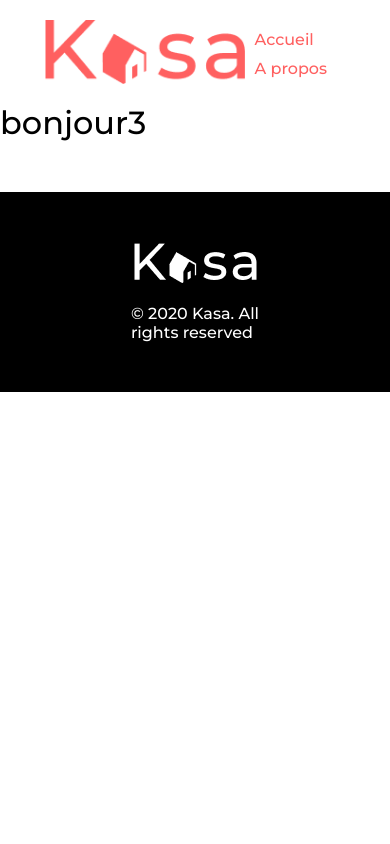
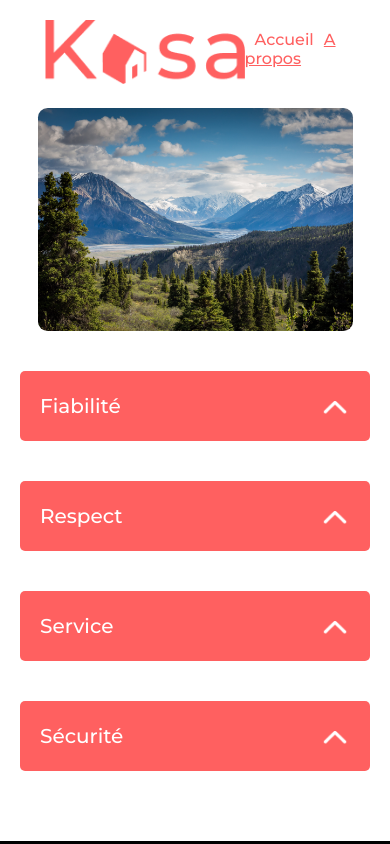
Before and after one commit to kyllianschneider/Kasa-8, a React (Vite) app in the folder Kasa/: page /About in a window 390 px wide. Shown: the top 844 px of the page. Built offline with nearby package versions, Linux system fonts and the light colour scheme.

Commit message:
banner update and minor fix, still working on it, commit for remote work

```diff
--- a/Kasa/src/components/Banner/Banner.jsx
+++ b/Kasa/src/components/Banner/Banner.jsx
@@ -1,9 +1,12 @@
-import '../Banner/banner.scss';
+import "../Banner/banner.scss";
 
-function Banner({texte}) {
-    return(
-        <div className='banner'>
-            {/* <img className="banner__img" src={image} alt="Bannière"/> */}
+function Banner({ texte }) {
+    const route = "/";
+
+    return (
+        // a faire en dessous c'est un example
+        <div className={`banner ${route == "/" ? "banner--home" : "banner--about"}`}>
+
             <div className="banner__overlay"></div>
             <span className="banner__title">{texte}</span>
         </div>
--- a/Kasa/src/components/Banner/banner.scss
+++ b/Kasa/src/components/Banner/banner.scss
@@ -6,6 +6,22 @@
         display: flex;
     }
 }
+// c'est un example á mettre en dessous.
+
+
+// .banniere {
+//     display: flex;
+//     width: 90%;
+//     height: 223px;
+//     &--home{
+//         background-image: "";
+//     }
+//     &--about{
+//         background-image: "";
+//     }
+// }
+
+
 .banner {
     display: flex;
     position: relative;
@@ -13,7 +29,10 @@
     height: 223px;
     margin-bottom: 20px;
     margin-top: 5px;
-    background-image: url("../../assets/home-banner.png");
+    &--home{
+         background-image: url("../../assets/home-banner.png");
+    }
+
     background-size: cover;
     border-radius: 0.6rem;
 
--- /dev/null
+++ b/Kasa/src/components/Collapse/Collapse.jsx
@@ -0,0 +1,24 @@
+import { useState } from "react";
+import "./collapse.scss";
+import fleche from "../../assets/fleche.png";
+
+function Collapse({ titre, description, className1, className2 }) {
+    const [visible, setVisible] = useState(false);
+
+    const openCollapse = () => {
+        setVisible(!visible);
+    };
+
+    return (
+        <div className={className1}>
+            <div className={className2}>
+                <div className="collapse__title">{titre}</div>
+                <img onClick={openCollapse} src={fleche} alt="Ouvrir cette liste" className={`collapse__img ${visible ? "true" : ""}`} />
+            </div>
+
+            <div className={`collapse__box ${visible ? "true" : "false"}`}> {description}</div>
+        </div>
+    );
+}
+
+export default Collapse;
--- /dev/null
+++ b/Kasa/src/components/Collapse/collapse.scss
@@ -0,0 +1,113 @@
+@import "../../Styles/varmixin.scss";
+
+.collapse {
+    width: 60%;
+    margin-top: 20px;
+    margin-bottom: 20px;
+
+    @include breakpoint(small) {
+        width: 100%;
+    }
+
+    &__header {
+        align-items: center;
+        background-color: $primary-color;
+        border-radius: 5px;
+        display: inline-flex;
+        height: 25%;
+        min-height: 70px;
+        width: 100%;
+        justify-content: space-between;
+    }
+
+    &__title {
+        font-size: 20px;
+        color: $secondary-color;
+        margin-left: 20px;
+    }
+
+    &__img {
+        display: flex;
+        justify-content: flex-end;
+        height: 30px;
+        width: 30px;
+        margin-right: 20px;
+        transition-duration: 0.8s;
+
+        &.true {
+            transform: rotate(-180deg);
+        }
+    }
+
+    &__img:hover {
+        cursor: pointer;
+    }
+
+    &__box {
+        font-weight: 400;
+        display: flex;
+        align-items: center;
+        color: $primary-color;
+        background-color: $thirdly_color;
+        border-radius: 5px;
+        padding-left: 20px;
+        padding-right: 20px;
+        overflow: hidden;
+
+        height: 0px;
+        transition: height 1s ease;
+
+        &.true {
+            height: 120px;
+            @media (max-width: 1440px) {
+                height: 160px;
+                overflow: auto;
+            }
+            @media (max-width: 1115px) {
+                height: 170px;
+            }
+
+            @include breakpoint(medium) {
+                height: 240px;
+            }
+
+            @include breakpoint(smaller) {
+                height: 230px;
+            }
+
+            @include breakpoint(smallest) {
+                height: 275px;
+            }
+        }
+
+        &.false {
+            height: 0px;
+            transition: height 1s ease;
+        }
+    }
+}
+.collapseLogement {
+    width: 40%;
+    @include breakpoint(small) {
+        width: 100%;
+        margin-bottom: 40px;
+    }
+
+    &__header {
+        align-items: center;
+        border-radius: 5px;
+        display: inline-flex;
+        height: 25%;
+        min-height: 70px;
+        width: 100%;
+        justify-content: space-between;
+        background-color: $primary-color;
+    }
+    &__list {
+        list-style: none;
+        font-weight: 400;
+        @include breakpoint(smaller) {
+            margin-top: 15px;
+        }
+    }
+}
--- a/Kasa/src/components/Nav/nav.scss
+++ b/Kasa/src/components/Nav/nav.scss
@@ -2,8 +2,7 @@
 
 .nav-bar {
     &__link-home,
-    &__link-about,
-    .selected {
+    &__link-about{
         margin-top: 20px;
         color: $primary-color;
         text-decoration: none;
@@ -38,6 +37,6 @@
         padding-left: 10px;
     }
     &.selected:hover {
-        text-decoration: un;
+        text-decoration: underline;
     }
 }
--- /dev/null
+++ b/Kasa/src/components/aboutBanner/aboutBanner.scss
@@ -0,0 +1,12 @@
+.Aboutbanner{
+    width: 90%;
+    display: flex;
+    position: relative;
+    margin: 0 auto;
+    height: 223px;
+    margin-bottom: 20px;
+    margin-top: 5px;
+    background-image: url('../../assets/aboutBanner.png');
+    background-size: cover;
+    border-radius: 0.6rem;
+}
--- /dev/null
+++ b/Kasa/src/components/aboutBanner/aboutbanner.jsx
@@ -0,0 +1,13 @@
+import './aboutBanner.scss'
+
+
+function Aboutbanner() {
+    return(
+        <div className='Aboutbanner'>
+            {/* <div className="banner__overlay"></div>
+            <span className="banner__title">{texte}</span> */}
+        </div>
+    );
+}
+
+export default Aboutbanner;
--- a/Kasa/src/components/header/header.jsx
+++ b/Kasa/src/components/header/header.jsx
@@ -1,3 +1,4 @@
+import { Link } from "react-router-dom";
 import logo from "../../assets/Logo.png";
 import Nav from "../Nav/Nav";
 import "./header.scss";
@@ -5,7 +6,9 @@ import "./header.scss";
 function Header() {
     return (
         <header className="header">
-            <img src={logo} alt="Le logo Kasa" className="header__logo" />
+            <Link to={"/"}>
+                <img src={logo} alt="Le logo Kasa" className="header__logo" />
+            </Link>
             <Nav className="nav-bar" />
         </header>
     );
--- a/Kasa/src/pages/about/About.jsx
+++ b/Kasa/src/pages/about/About.jsx
@@ -1,9 +1,21 @@
+import aboutBanner from '../../assets/aboutBanner.png';
+import Aboutbanner from '../../components/aboutBanner/aboutbanner';
+import Collapse from '../../components/Collapse/Collapse';
+import './about.scss';
+
+
 
 const About = () => {
   return (
-      <>
-          <h1>bonjour3</h1>
-      </>
+    <section className='about'>
+
+    <Aboutbanner image={aboutBanner}/>
+    <Collapse className1="collapse" className2="collapse__header" titre="Fiabilité" description="Les annonces postées sur Kasa garantissent une fiabilité totale. Les photos sont conformes aux logements, et toutes les informations sont régulièrement vérifiées  par nos équipes."/>
+    <Collapse className1="collapse" className2="collapse__header" titre="Respect" description="La bienveillance fait partie des valeurs fondatrices de Kasa. Tout comportement discriminatoire ou de perturbation du voisinage entraînera une exclusion de notre plateforme."/>
+    <Collapse className1="collapse" className2="collapse__header" titre="Service" description="Nos équipes se tiennent à votre disposition pour vous fournir une expérience parfaite. N'hésitez pas à nous contacter si vous avez la moindre question."/>
+    <Collapse className1="collapse" className2="collapse__header" titre="Sécurité" description="La sécurité est la priorité de Kasa. Aussi bien pour nos hôtes que pour les voyageurs, chaque logement correspond aux critères de sécurité établis par nos services. En laissant une note aussi bien à l'hôte qu'au locataire, cela permet à nos équipes de vérifier que les standards sont bien respectés. Nous organisons également des ateliers sur la sécurité domestique pour"/>
+
+ </section>
   );
 };
 
--- /dev/null
+++ b/Kasa/src/pages/about/about.scss
@@ -0,0 +1,12 @@
+@import "../../Styles/varmixin.scss";
+
+.about {
+    max-width: 1440px;
+    padding: 0 50px;
+    margin: auto;
+    display: flex;
+    flex-direction: column;
+    align-items: center;
+    @include breakpoint(small) {
+      padding: 0  20px;
+    }}
--- a/Kasa/src/pages/home/Home.jsx
+++ b/Kasa/src/pages/home/Home.jsx
@@ -14,7 +14,6 @@ const Home = () => {
     return (
         <section className="home">
             <Banner
-                image={homeBanner}
                 texte={
                     <p className="home__bannertxt">
                         Chez vous, <br className="mobile-break" />
```
